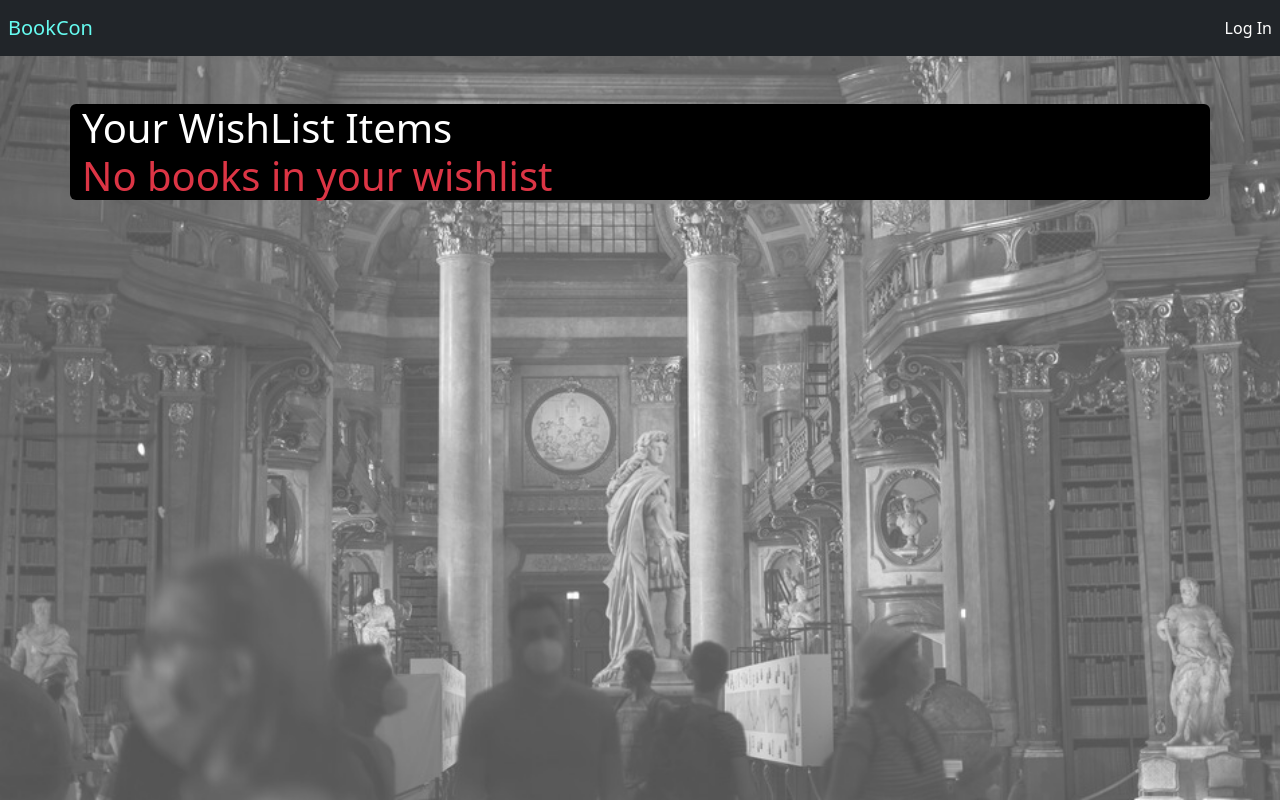
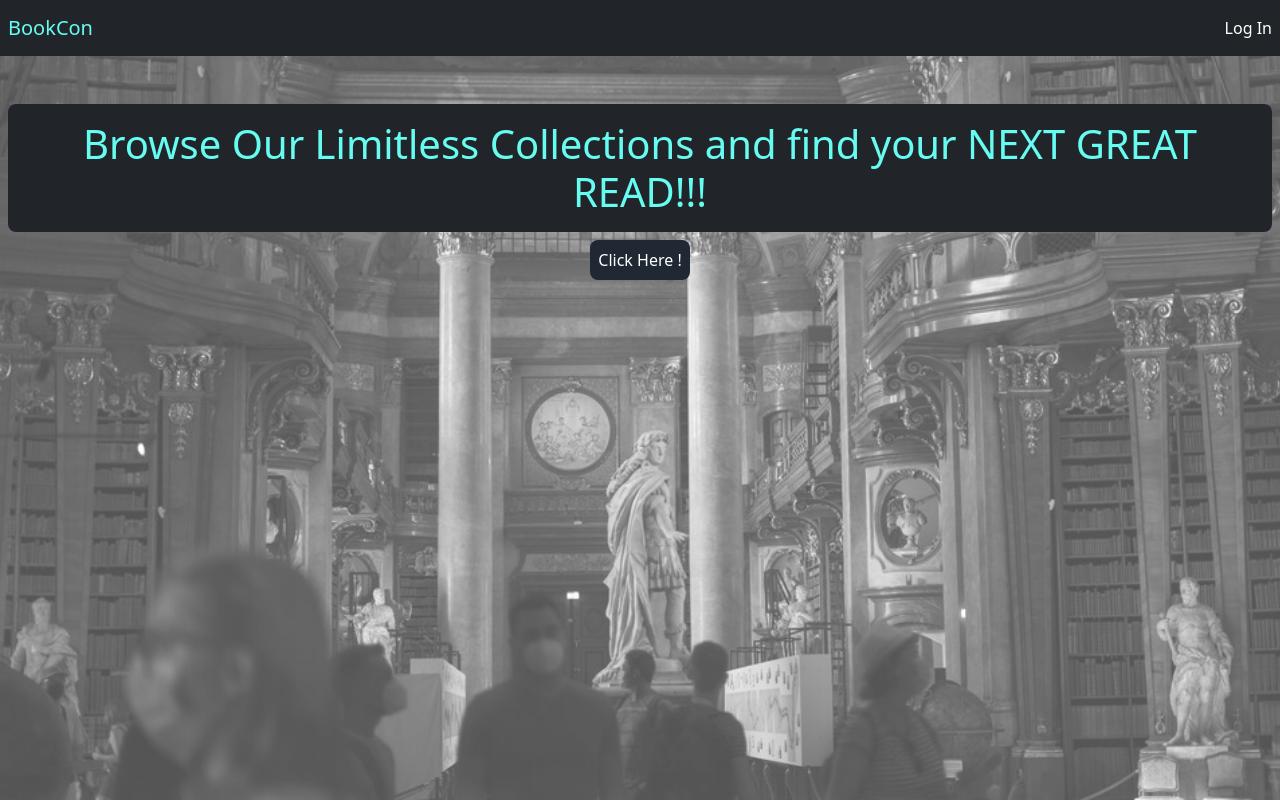
Before and after one commit to Cavinkumaran-m/jman_bookcon, a React (Create React App) app in the folder frontend/customer/: page /wishlist in a window 1280 px wide. Built offline with nearby package versions, Linux system fonts and the light colour scheme.

Commit message:
skeleton theme updated

```diff
--- a/frontend/customer/src/Components/BookCard/BoodCardLoader.js
+++ b/frontend/customer/src/Components/BookCard/BoodCardLoader.js
@@ -4,15 +4,18 @@ import "react-loading-skeleton/dist/skeleton.css";
 import { SkeletonTheme } from "react-loading-skeleton";
 
 function BookCardLoader() {
+  const n = 12;
   return (
-    <SkeletonTheme baseColor="#202020" highlightColor="#444">
-      <div className="container">
-        <div style={{ height: "100px" }}>
-          <Skeleton width={"100%"} height={"100%"} />
+    <SkeletonTheme baseColor="#1f2833" highlightColor="#3c434d">
+      <div className="rounded-3 py-2 col-sm-6 col-md-4 col-lg-3">
+        <div style={{ backgroundColor: "black" }} className="rounded-3 p-3">
+          <div style={{ height: "200px" }}>
+            <Skeleton width={"100%"} height={"100%"} />
+          </div>
+          <br></br>
+          <Skeleton width={"10%"} />
+          <Skeleton count={2} width={"100%"} />
         </div>
-        <br></br>
-        <Skeleton width={"10%"} />
-        <Skeleton count={2} width={"100%"} />
       </div>
     </SkeletonTheme>
   );
--- a/frontend/customer/src/Pages/Home/Home.js
+++ b/frontend/customer/src/Pages/Home/Home.js
@@ -138,7 +138,10 @@ function Home(props) {
             </div>
             {/* Results div */}
             {Books === null && (
-              <div className="bg-white rounded mt-4 mb-2">
+              <div className="row m-0">
+                <BookCardLoader />
+                <BookCardLoader />
+                <BookCardLoader />
                 <BookCardLoader />
               </div>
             )}
--- a/frontend/customer/src/Pages/WishList/WishList.js
+++ b/frontend/customer/src/Pages/WishList/WishList.js
@@ -2,9 +2,14 @@ import React from "react";
 import { useEffect, useState } from "react";
 import Axios from "../../Components/Utils/Axios";
 import BookCardLoader from "../../Components/BookCard/BoodCardLoader";
+import BookCard from "../../Components/BookCard/BookCard";
+import { useContext } from "react";
+import { UserContext } from "../../CustomFunctionalities/Context/UserContext";
+import { NavLink } from "react-router-dom";
 
 function WishList(props) {
   const [wishList, setWishList] = useState(null);
+  const { Store } = useContext(UserContext);
 
   useEffect(() => {
     // Axios.get("trending").then((res) => {
@@ -17,24 +22,65 @@ function WishList(props) {
   }, []);
 
   return (
-    <div>
-      <div className="mt-sm-5 mt-2 bg-dark container rounded bg-black text-white">
-        <span className="display-6">Your WishList Items</span>
+    <>
+      <div className="bg-transparent mt-3 px-2">
+        <div className="row d-flex justify-content-between m-0 p-0 pt-2">
+          {/* Results div */}
           {wishList === null && (
-          <div className="bg-white rounded mt-sm-2 mt-3 mb-2">
+            <div className="row m-0">
+              <BookCardLoader />
+              <BookCardLoader />
+              <BookCardLoader />
               <BookCardLoader />
             </div>
           )}
+
           {wishList !== null && wishList.length === 0 && (
             <>
-            <br></br>
-            <span className="display-6 text-danger">
-              No books in your wishlist
-            </span>
+              <span
+                className="rounded-3 display-6 mt-sm-4 mt-5 py-3 bg-dark"
+                style={{ color: "#66fcf1", textAlign: "center" }}
+              >
+                Browse Our Limitless Collections and find your NEXT GREAT
+                READ!!!
+              </span>{" "}
+              <center>
+                <NavLink
+                  className="nav-item nav-link mt-2 p-2 rounded-3"
+                  to="../home"
+                  style={{
+                    color: "#fff",
+                    backgroundColor: "#1f2833",
+                    width: "fit-content",
+                  }}
+                >
+                  Click Here !
+                </NavLink>
+              </center>
             </>
+          )}
+          {wishList !== null && wishList.length !== 0 && (
+            <div className="row rounded mt-4 mb-2 px-1">
+              {wishList.map((book, index) => (
+                <BookCard
+                  loggedIn={Store.isLoggedIn}
+                  home
+                  name={book.Name}
+                  author={book.Author}
+                  image={book.Cover_Image}
+                  price={book.Selling_cost}
+                  genre={book.Genre}
+                  isbn={book.ISBN}
+                  rating={book.Rating}
+                  key={index}
+                  publishYear={book.Year_of_Publication}
+                ></BookCard>
+              ))}
+            </div>
           )}
         </div>
       </div>
+    </>
   );
 }
 
```
Lines whose indentation alone changed are shown as unchanged.
